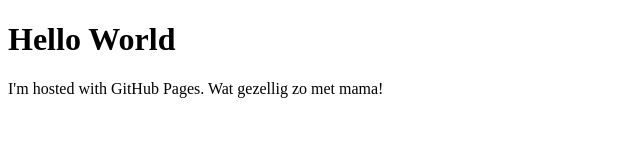
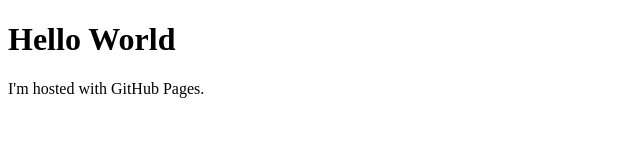
Before and after one commit to PimvRingelenstijn/PimvRingelenstijn.github.io, a plain HTML site: page index.html in a window 1280 px wide. Shown: the whole page, without its empty margins (0-640 px from the left). Drawn offline with Linux system fonts and the light colour scheme.

Commit message:
Update index.html

```diff
--- a/index.html
+++ b/index.html
@@ -2,6 +2,6 @@
 <html>
 <body>
 <h1>Hello World</h1>
-<p>I'm hosted with GitHub Pages. Wat gezellig zo met mama!</p>
+<p>I'm hosted with GitHub Pages.</p>
 </body>
 </html>
```
